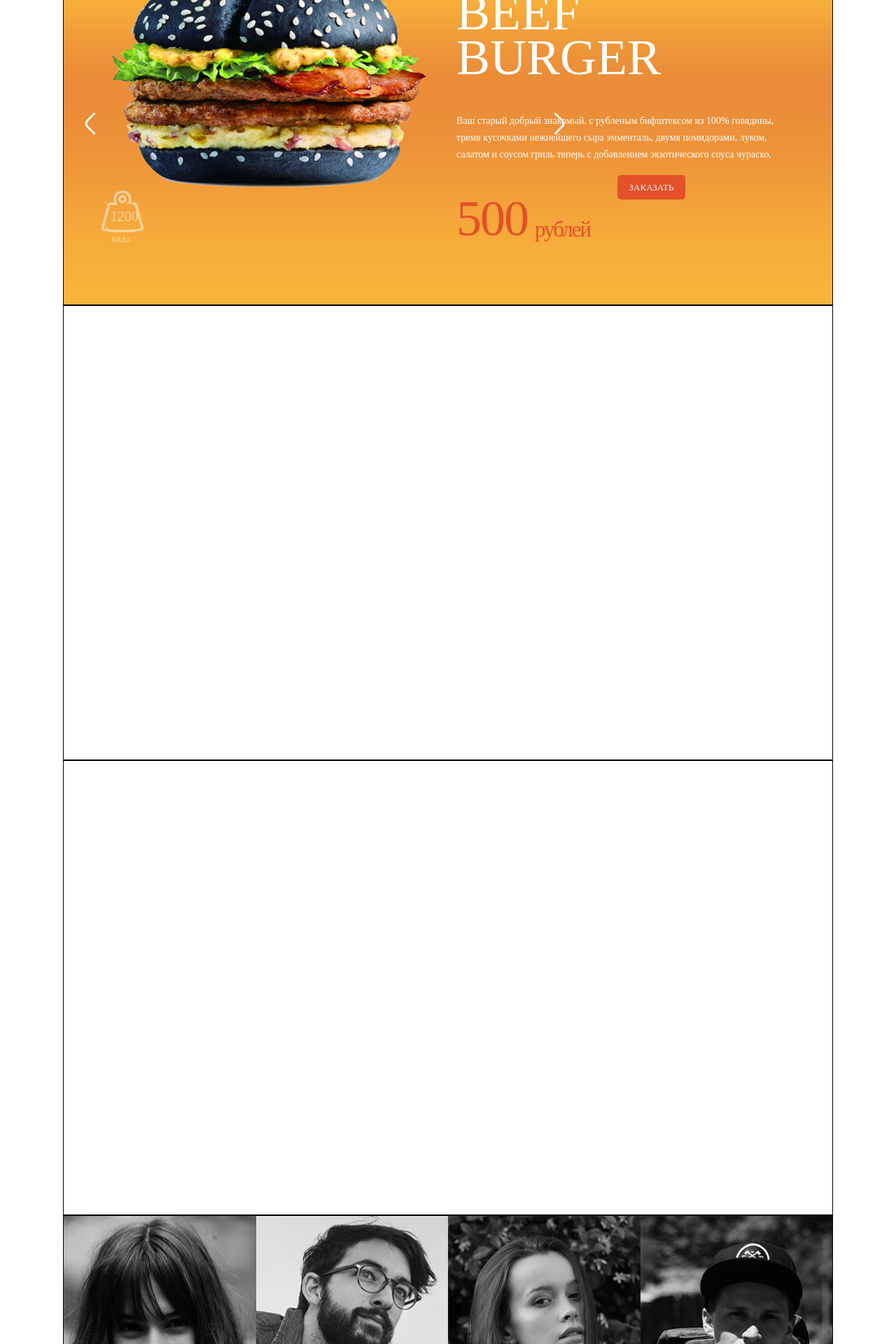
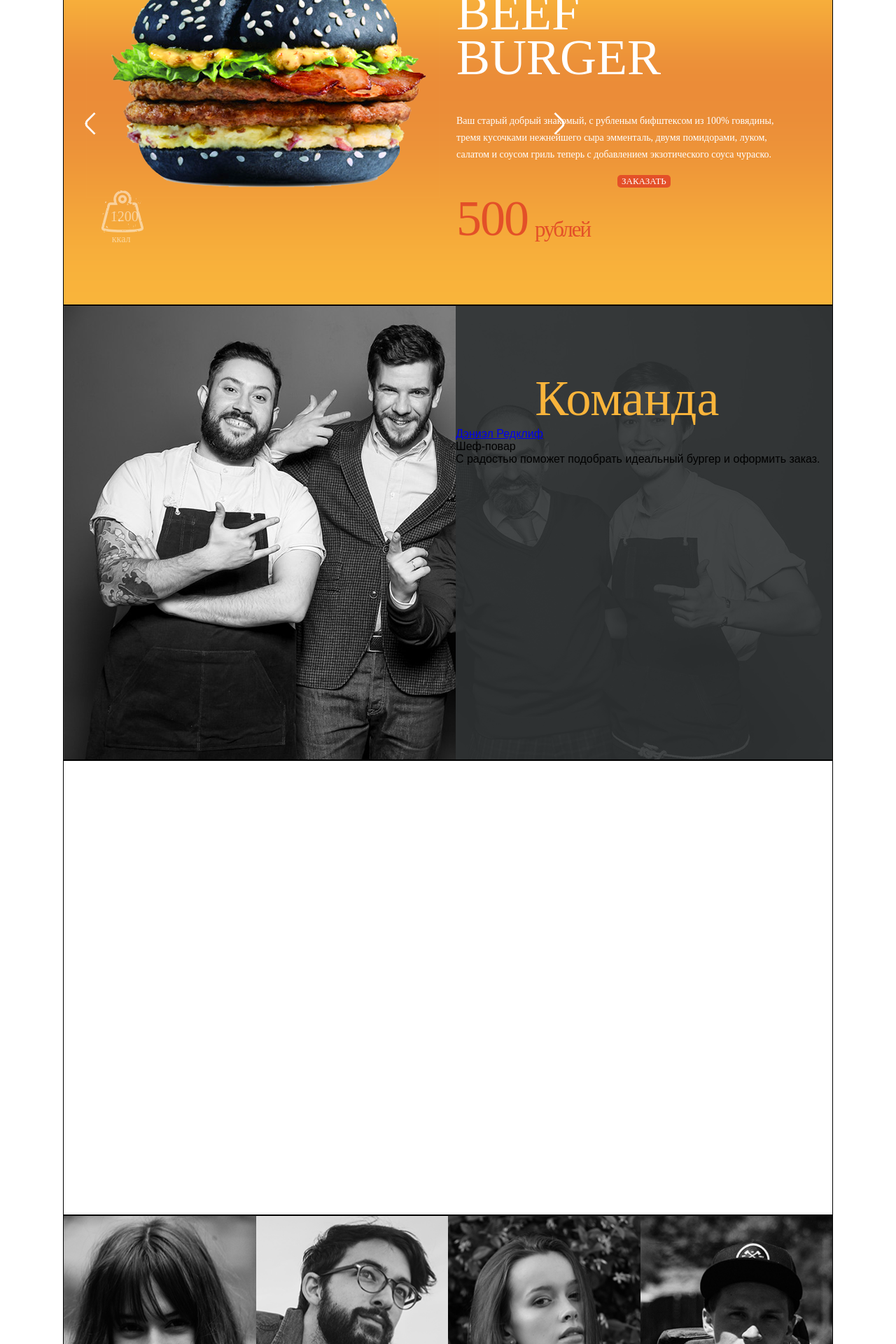
Before and after one commit to Arsonix1/arsonix1.github.io, a PHP site: page / in a window 1280 px wide. Shown: the part 1514-3434 px from the top of the page at 70% size. Run offline with PHP 8.4, Linux system fonts and the light colour scheme.

Commit message:
Исправлена кнопка на форме и начало команды

```diff
--- a/css/delivery/_order-form.scss
+++ b/css/delivery/_order-form.scss
@@ -42,9 +42,10 @@
     width: 50%;
     padding-left: 10px;
   }
-  &__buttons {
-    margin-top: -28px;
-    margin-left: -5px;
+  &__button {
+    width: 97px;
+    height: 36px;
+    margin-left: 3px;
   }
   &__button-clear {
     margin-left: 11px;
--- a/css/header/_header.scss
+++ b/css/header/_header.scss
@@ -8,6 +8,12 @@
   font-family: "Ubuntu";
   font-weight: 500;
   text-transform: uppercase;
+  &__button {
+    margin-top: 29px;
+    margin-left: 7px;
+    width: 97px;
+    height: 35px;
+  }
   &__logo {
     margin-left: 7%;
     margin-top: 13px;
--- a/css/main.css
+++ b/css/main.css
@@ -9,6 +9,12 @@
   font-family: "Ubuntu";
   font-weight: 500;
   text-transform: uppercase;
+}
+.header__button {
+  margin-top: 29px;
+  margin-left: 7px;
+  width: 97px;
+  height: 35px;
 }
 .header__logo {
   margin-left: 7%;
@@ -454,9 +460,10 @@
   width: 50%;
   padding-left: 10px;
 }
-.order__buttons {
-  margin-top: -28px;
-  margin-left: -5px;
+.order__button {
+  width: 97px;
+  height: 36px;
+  margin-left: 3px;
 }
 .order__button-clear {
   margin-left: 11px;
@@ -510,6 +517,26 @@
   color: #fff;
   font-family: "Ubuntu";
   font-weight: 300;
+}
+
+.team {
+  background: url("../../img/backgrounds/team-bg.png");
+  position: relative;
+}
+.team__title {
+  color: #f9b43b;
+  text-align: center;
+  margin-left: -9%;
+  margin-top: 17%;
+}
+.team__block {
+  position: absolute;
+  right: 0;
+  top: 0;
+  bottom: 0;
+  left: 50%;
+  background: rgba(47, 50, 52, 0.9);
+  margin-left: 1%;
 }
 
 ul {
@@ -603,12 +630,8 @@ h1, h2, h3, h4, h5, h6 {
   font-size: 13px;
   font-family: "Ubuntu";
   font-weight: 500;
-  width: 97px;
-  height: 35px;
   border-radius: 5px;
   background-color: #e45028;
-  margin-top: 29px;
-  margin-left: 7px;
   color: #fff;
   border: none;
 }
--- a/css/main.scss
+++ b/css/main.scss
@@ -14,6 +14,8 @@
 
 @import './delivery/delivery-base';
 @import './delivery/order-form';
+
+@import './team/team-base';
 
 ul {
   margin: 0;
@@ -106,12 +108,8 @@ h1, h2, h3, h4, h5, h6 {
   font-size: 13px;
   font-family: "Ubuntu";
   font-weight: 500;
-  width: 97px;
-  height: 35px;
   border-radius: 5px;
   background-color: #e45028;
-  margin-top: 29px;
-  margin-left: 7px;
   color: #fff;
   border: none;
   &-text {
--- /dev/null
+++ b/css/team/_team-accordeon.scss
@@ -0,0 +1,3 @@
+.team-accordeon {
+
+}
--- /dev/null
+++ b/css/team/_team-base.scss
@@ -0,0 +1,19 @@
+.team {
+  background: url('../../img/backgrounds/team-bg.png');
+  position: relative;
+  &__title {
+    color: #f9b43b;
+    text-align: center;
+    margin-left: -9%;
+    margin-top: 17%;
+  }
+  &__block {
+    position: absolute;
+    right: 0;
+    top: 0;
+    bottom: 0;
+    left: 50%;
+    background: rgba(#2f3234, .9);
+    margin-left: 1%;
+  }
+}
--- a/index.html
+++ b/index.html
@@ -37,7 +37,7 @@
             </li>
           </ul>
         </nav>
-        <button type="submit" class="button">
+        <button type="submit" class="button header__button">
           <span class="button-text">Заказать</span>
         </button>
       </div>
@@ -130,8 +130,21 @@
         </div>
       </section>
       <section class="landing-block team">
-        <div class="container">
-
+        <div class="team__block">
+          <div class="title team__title">Команда</div>
+          <ul class="team-accordeon">
+            <li class="team-accordeon__item"><a href="#" class="team-accordeon__name">Дэниэл Редклиф</a>
+              <div class="team-accordeon__content">
+                <div class="team-accordeon__pic">
+                  <div class="team-accordeon__img"></div>
+                </div>
+                <div class="team-accordeon__text">
+                  <div class="team-accordeon__post">Шеф-повар</div>
+                  <div class="team-accordeon__text-content">С радостью поможет подобрать идеальный бургер и оформить заказ.</div>
+                </div>
+              </div>
+            </li>
+          </ul>
         </div>
       </section>
       <section class="landing-block">
@@ -330,7 +343,7 @@
               </div>
               <div class="order__row">
                 <label class="order__buttons">
-                  <button type="submit" class="button">
+                  <button type="submit" class="button order__button">
                     <span class="button-text">Заказать</span>
                   </button>
                   <button type="submit" class="order__button-clear">Очистить</button>
```
Also changed, not shown: img/backgrounds/team-bg.png (added), img/team/james.png (added).
